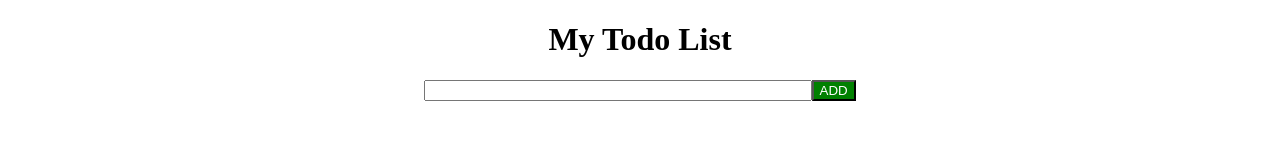
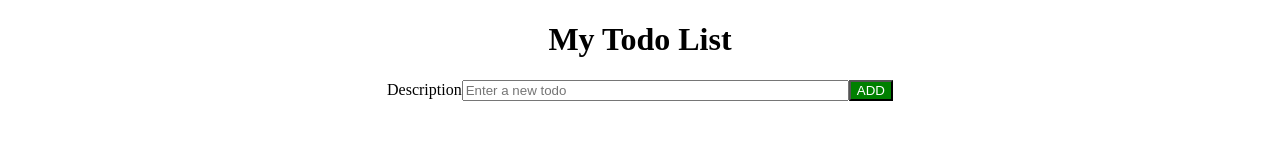
Before and after one commit to StudentCZ/review-todos, a React (Create React App) app in the folder client/: page / in a window 1280 px wide. Shown: the top 164 px of the page. Built offline with nearby package versions, Linux system fonts and the light colour scheme; no server answers.

Commit message:
refactor inputTodo.js

```diff
--- a/client/src/components/InputTodo.js
+++ b/client/src/components/InputTodo.js
@@ -13,11 +13,15 @@ const InputTodo = ({ handleAddTodo }) => {
     <>
       <h1 className={styles.heading}>My Todo List</h1>
       <form className={styles.form1} onSubmit={handleSubmit}>
+        <label htmlFor='description' className={styles.label}>
+          Description
+        </label>
         <input
           type='text'
           className={styles.input1}
           value={description}
           onChange={(e) => setDescription(e.target.value)}
+          placeholder='Enter a new todo'
         />
         <button className={styles.button1}>ADD</button>
       </form>
```
